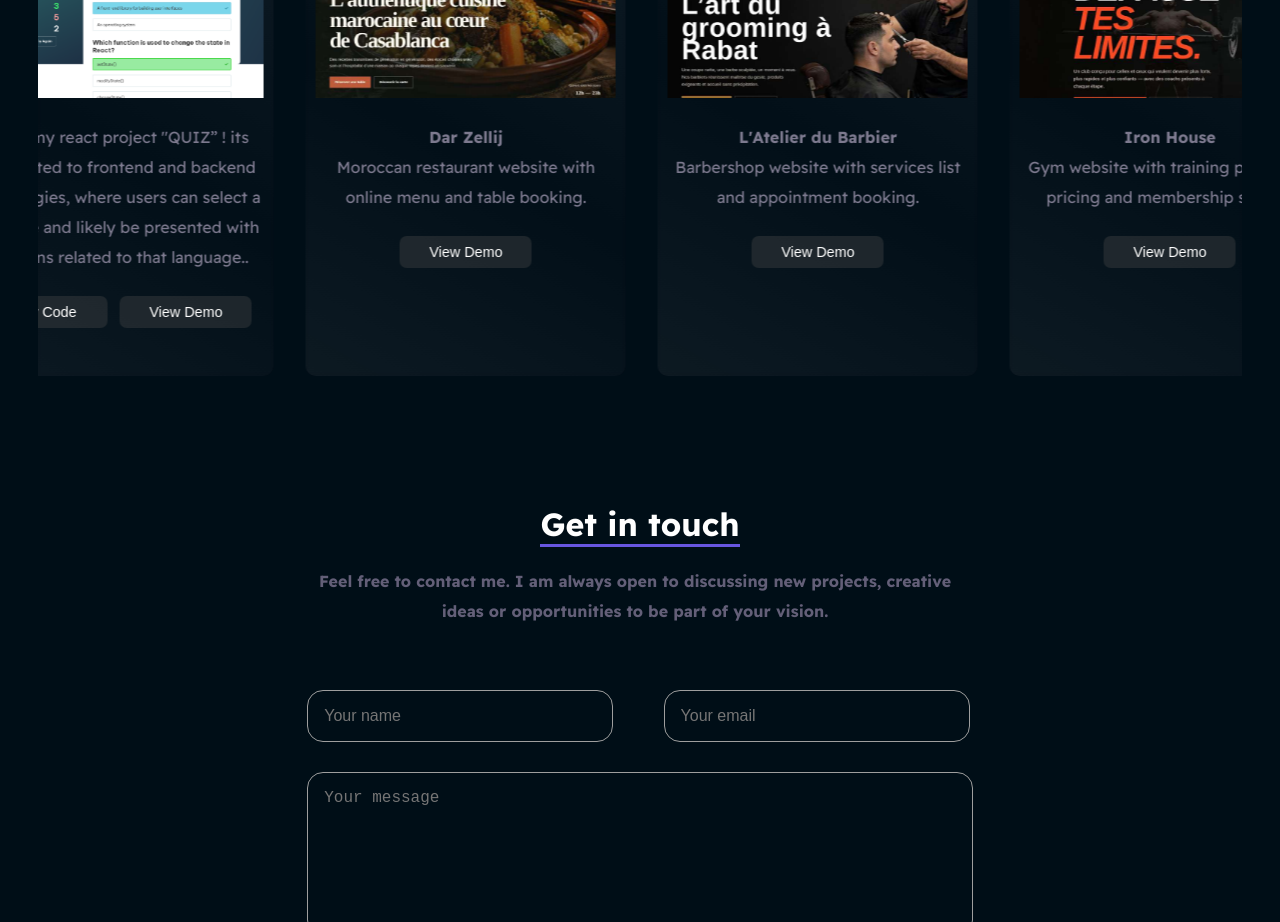
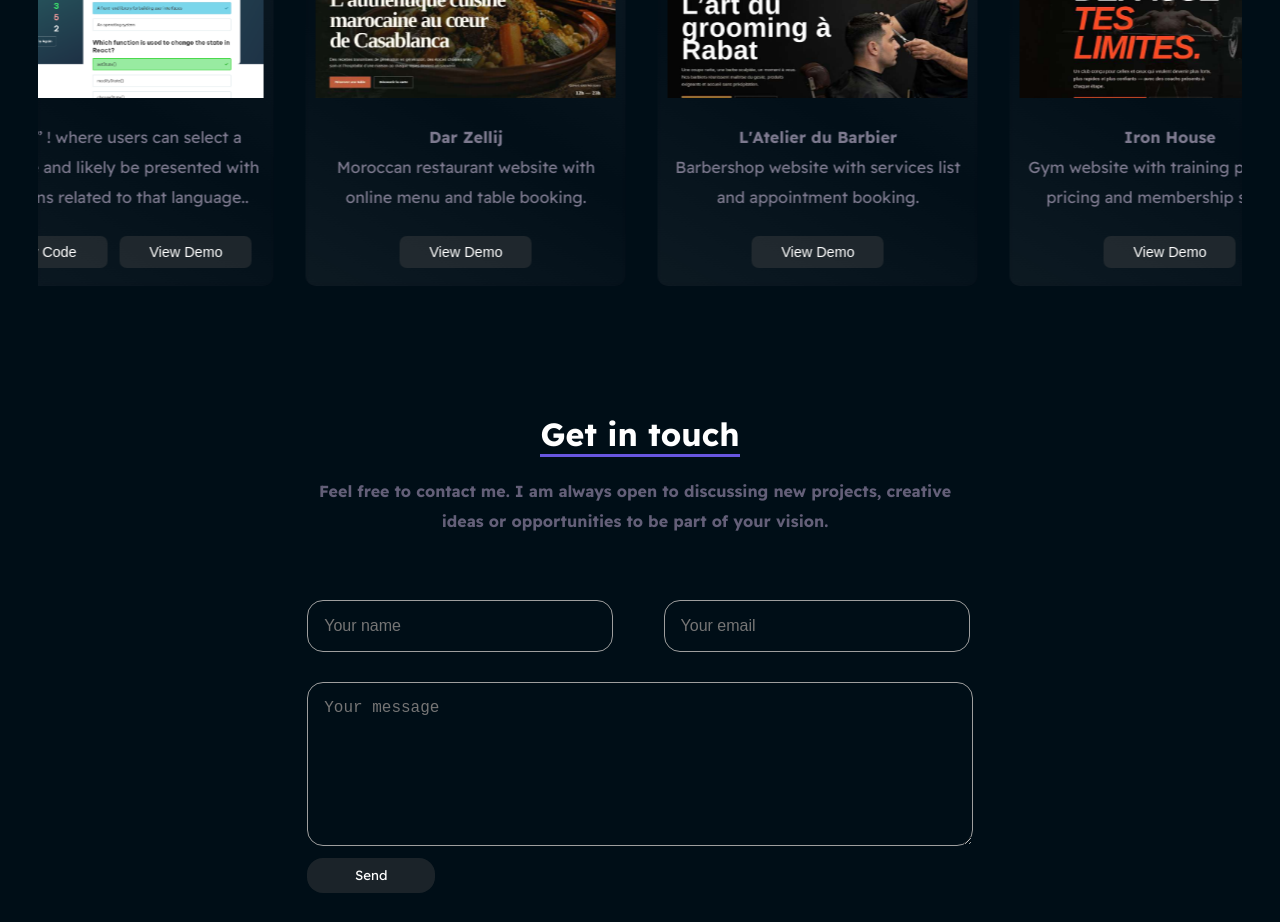
Before and after one commit to aymanemt1/myresume, a React (Create React App) app in the folder portfolio/: page / in a window 1280 px wide. Shown: the part 2340-3262 px from the top of the page. Built offline with nearby package versions, Linux system fonts and the light colour scheme.

Commit message:
Update ProjectsTranslate.js

```diff
--- a/portfolio/src/Composant/Projects/ProjectsTranslate.js
+++ b/portfolio/src/Composant/Projects/ProjectsTranslate.js
@@ -4,16 +4,16 @@ export const Translate = {
         id: "en",
         title:"My Recent Projects",
         sous_title:"Here you will find more information about my recent project",
-        description1:'This is my e-commerce project “MT FASHION”! This project aims to buy the latest clothes, shoes and much more.. The project built using React for the frontend and Laravel for the API backend.',
-        description2:'This is my react project "QUIZ” !  its quiz related to frontend and backend technologies, where users can select a language and likely be presented with questions related to that language..',
+        description1:'E-commerce project “MT FASHION”! This project aims to buy the latest clothes, shoes and much more.',
+        description2:'"QUIZ” ! where users can select a language and likely be presented with questions related to that language..',
 
       },
       {
         id: "fr",
         title:'Mes projets récents',
         sous_title:`Vous trouverez ici plus d'informations sur mon récent projet.`,
-      description1:'Ceci est mon projet e-commerce « MT FASHION » ! Ce projet vise à acheter les derniers vêtements, chaussures et bien plus encore. Le projet a été construit en utilisant React pour le frontend et Laravel pour le backend API.',
-      description2:'Ceci est mon projet de réaction "QUIZ" ! C est un quiz lié aux technologies frontend et backend, où les utilisateurs peuvent sélectionner une langue et probablement se voir présenter des questions liées à cette langue.'
+      description1:'E-commerce « MT FASHION » ! Ce projet vise à acheter les derniers vêtements, chaussures et bien plus encore.',
+      description2:'"QUIZ" !les utilisateurs peuvent sélectionner une langue et probablement se voir présenter des questions liées à cette langue.'
       },
     ],
   };
```
